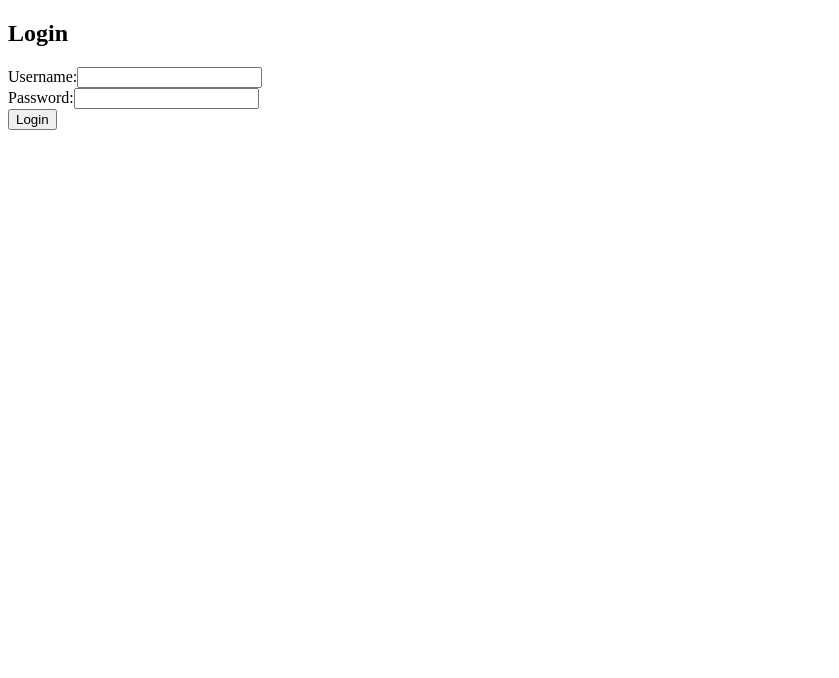
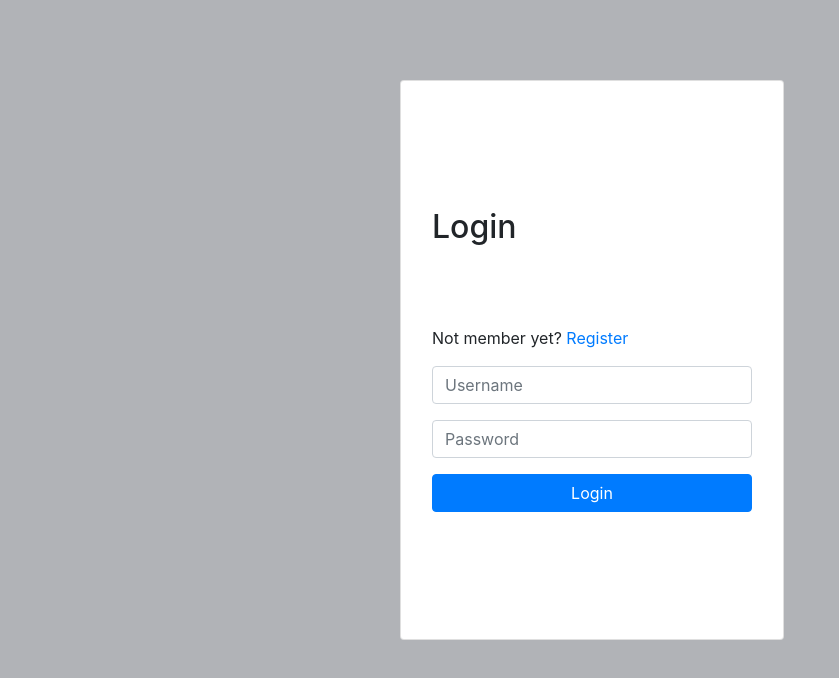
Before and after one commit to BDSDM/jwtTrainingFrontend, an Angular app: page /login in a window 1280 px wide. Shown: the top 678 px of the page, without its empty margins (0-839 px from the left). Built offline with nearby package versions, Linux system fonts and the light colour scheme.

Commit message:
Token management

```diff
--- a/src/app/app-routing.module.ts
+++ b/src/app/app-routing.module.ts
@@ -6,11 +6,11 @@ import { HomeComponent } from './home/home.component';
 import { DashboardComponent } from './dashboard/dashboard.component';
 
 const routes: Routes = [
-  { path: '', redirectTo: '/login', pathMatch: 'full' }, // Redirection par défaut vers login
   { path: 'login', component: LoginComponent },
   { path: 'register', component: RegisterComponent },
   { path: 'home', component: HomeComponent },
   { path: 'dashboard', component: DashboardComponent },
+  { path: '', redirectTo: '/login', pathMatch: 'full' }, // Redirection par défaut vers login
 ];
 
 @NgModule({
--- a/src/app/app.component.ts
+++ b/src/app/app.component.ts
@@ -1,10 +1,16 @@
 import { Component } from '@angular/core';
+import { AuthService } from './auth.service';
+import { Router } from '@angular/router';
 
 @Component({
   selector: 'app-root',
   templateUrl: './app.component.html',
-  styleUrls: ['./app.component.css']
+  styleUrls: ['./app.component.css'],
 })
 export class AppComponent {
   title = 'aJwtTrainingFrontend';
+  constructor(private authService: AuthService, private router: Router) {}
+  ngOnInit(): void {
+    this.authService.checkActivity();
+  }
 }
--- a/src/app/app.module.ts
+++ b/src/app/app.module.ts
@@ -1,14 +1,16 @@
 import { NgModule } from '@angular/core';
 import { BrowserModule } from '@angular/platform-browser';
 import { FormsModule } from '@angular/forms';
-import { HttpClientModule } from '@angular/common/http';
+import { HttpClientModule, HTTP_INTERCEPTORS } from '@angular/common/http'; // Assurez-vous que HttpClientModule et HTTP_INTERCEPTORS sont importés
+import { RouterModule } from '@angular/router'; // Si vous utilisez des routes dans votre application
 
 import { AppComponent } from './app.component';
-import { AppRoutingModule } from './app-routing.module';
+import { AppRoutingModule } from './app-routing.module'; // Vérifiez que vous avez correctement configuré le routage
 import { LoginComponent } from './login/login.component';
 import { RegisterComponent } from './register/register.component';
 import { HomeComponent } from './home/home.component';
 import { DashboardComponent } from './dashboard/dashboard.component';
+import { TokenInterceptorService } from './auth/token-interceptor.service';
 
 @NgModule({
   declarations: [
@@ -18,8 +20,20 @@ import { DashboardComponent } from './dashboard/dashboard.component';
     HomeComponent,
     DashboardComponent,
   ],
-  imports: [BrowserModule, AppRoutingModule, FormsModule, HttpClientModule],
-  providers: [],
+  imports: [
+    BrowserModule,
+    AppRoutingModule,
+    FormsModule,
+    HttpClientModule,
+    RouterModule, // Ajoutez RouterModule si vous utilisez des routes
+  ],
+  providers: [
+    {
+      provide: HTTP_INTERCEPTORS,
+      useClass: TokenInterceptorService,
+      multi: true,
+    },
+  ],
   bootstrap: [AppComponent],
 })
 export class AppModule {}
--- a/src/app/auth.service.ts
+++ b/src/app/auth.service.ts
@@ -1,6 +1,7 @@
 import { Injectable } from '@angular/core';
 import { HttpClient } from '@angular/common/http';
 import { Observable } from 'rxjs';
+import { Router } from '@angular/router';
 
 @Injectable({
   providedIn: 'root',
@@ -8,7 +9,26 @@ import { Observable } from 'rxjs';
 export class AuthService {
   private apiUrl = 'http://localhost:8081/api';
 
-  constructor(private http: HttpClient) {}
+  constructor(private http: HttpClient, private router: Router) {}
+
+  logout() {
+    localStorage.removeItem('jwt');
+    this.router.navigate(['/login']);
+  }
+
+  checkActivity() {
+    const token = localStorage.getItem('jwt');
+    if (token) {
+      const jwt = JSON.parse(atob(token.split('.')[1]));
+
+      const expires = new Date(jwt.exp * 1000);
+      const timeout = expires.getTime() - Date.now();
+      //Vérifier si le token a expiré
+      if (timeout <= 0) {
+        this.logout();
+      }
+    }
+  }
 
   login(username: string, password: string): Observable<any> {
     return this.http.post<any>(`${this.apiUrl}/users/login`, {
--- a/src/app/auth/token-interceptor.service.ts
+++ b/src/app/auth/token-interceptor.service.ts
@@ -4,8 +4,10 @@ import {
   HttpRequest,
   HttpHandler,
   HttpEvent,
+  HttpErrorResponse,
 } from '@angular/common/http';
-import { Observable } from 'rxjs';
+import { Observable, throwError } from 'rxjs';
+import { catchError } from 'rxjs/operators';
 
 @Injectable({
   providedIn: 'root',
@@ -18,6 +20,7 @@ export class TokenInterceptorService implements HttpInterceptor {
     const token = localStorage.getItem('jwt');
     let modifiedReq = req;
 
+    // Ajouter le token à l'en-tête Authorization si disponible
     if (token) {
       modifiedReq = req.clone({
         setHeaders: {
@@ -26,6 +29,13 @@ export class TokenInterceptorService implements HttpInterceptor {
       });
     }
 
-    return next.handle(modifiedReq);
+    // Passer la requête au handler suivant
+    return next.handle(modifiedReq).pipe(
+      catchError((error: HttpErrorResponse) => {
+        console.error('HTTP Error occurred:', error);
+        // Vous pouvez gérer les erreurs génériques ici si nécessaire
+        return throwError(error);
+      })
+    );
   }
 }
--- a/src/app/home/home.component.html
+++ b/src/app/home/home.component.html
@@ -2,3 +2,4 @@
   <h2>Home Page</h2>
   <p>Welcome to the home page!</p>
 </div>
+<button (click)="deconnexion()">Deconnexion</button>
--- a/src/app/home/home.component.ts
+++ b/src/app/home/home.component.ts
@@ -1,5 +1,6 @@
 import { Component, OnInit } from '@angular/core';
 import { AuthService } from '../auth.service';
+import { Router } from '@angular/router';
 
 @Component({
   selector: 'app-home',
@@ -9,16 +10,19 @@ import { AuthService } from '../auth.service';
 export class HomeComponent implements OnInit {
   data: any;
 
-  constructor(private authService: AuthService) {}
+  constructor(private authService: AuthService, private router: Router) {}
 
   ngOnInit() {
-    this.authService.getHomeContent().subscribe(
+    /* this.authService.getHomeContent().subscribe(
       (data) => {
         this.data = data;
       },
       (error) => {
         console.error('Error:', error);
       }
-    );
+    ); */
+  }
+  deconnexion() {
+    this.authService.logout();
   }
 }
--- a/src/app/login/login.component.html
+++ b/src/app/login/login.component.html
@@ -1,4 +1,4 @@
-<div class="container">
+<!-- <div class="container">
   <h2>Login</h2>
   <form (ngSubmit)="login()">
     <div class="form-group">
@@ -26,3 +26,51 @@
     <button type="submit" class="btn btn-primary">Login</button>
   </form>
 </div>
+ -->
+
+<!-- auth.component.html -->
+
+<div
+  class="card mb-4 bg-white d-flex justify-content-center align-items-center"
+  style="
+    width: 24rem;
+    max-width: 90%;
+    margin-left: 25rem;
+    height: 70vh;
+    margin-top: 10vh;
+  "
+>
+  <h2 style="width: 20rem; margin-bottom: 5rem">Login</h2>
+  <p style="width: 20rem">
+    Not member yet?
+    <a [routerLink]="['/register']">Register</a>
+  </p>
+  <form (ngSubmit)="login()">
+    <div class="form-group">
+      <input
+        type="text"
+        id="username"
+        [(ngModel)]="username"
+        name="username"
+        class="form-control"
+        placeholder="Username"
+        style="width: 20rem"
+        required
+      />
+    </div>
+    <div class="form-group">
+      <input
+        type="password"
+        id="password"
+        [(ngModel)]="password"
+        name="password"
+        class="form-control"
+        placeholder="Password"
+        required
+      />
+    </div>
+    <button type="submit" class="btn btn-primary" style="width: 20rem">
+      Login
+    </button>
+  </form>
+</div>
--- a/src/app/login/login.component.ts
+++ b/src/app/login/login.component.ts
@@ -12,16 +12,20 @@ export class LoginComponent {
   password: string = '';
 
   constructor(private authService: AuthService, private router: Router) {}
+  createNewAccount() {
+    this.router.navigate(['/home']);
+  }
+  login() {
+    this.authService.login(this.username, this.password).subscribe({
+      next: (response) => {
+        localStorage.setItem('jwt', response.token);
+        console.log(response.token);
 
-  login() {
-    this.authService.login(this.username, this.password).subscribe(
-      (response) => {
-        localStorage.setItem('jwt', response.token);
         this.router.navigate(['/home']);
       },
-      (error) => {
+      error: (error) => {
         console.error('Login error:', error);
-      }
-    );
+      },
+    });
   }
 }
--- a/src/app/register/register.component.html
+++ b/src/app/register/register.component.html
@@ -1,6 +1,6 @@
-<div class="container">
+<!-- <div class="container">
   <h2>Register</h2>
-  <form (ngSubmit)="register()">
+  <form (ngSubmit)="register_2()">
     <div class="form-group">
       <label for="username">Username:</label>
       <input
@@ -25,4 +25,49 @@
     </div>
     <button type="submit" class="btn btn-primary">Register</button>
   </form>
+</div> -->
+
+<div
+  class="card mb-4 bg-white d-flex justify-content-center align-items-center"
+  style="
+    width: 24rem;
+    max-width: 90%;
+    margin-left: 25rem;
+    height: 70vh;
+    margin-top: 10vh;
+  "
+>
+  <h2 style="width: 20rem; margin-bottom: 5rem">Register</h2>
+  <p style="width: 20rem">
+    Already registered?
+    <a [routerLink]="['/login']">Login</a>
+  </p>
+  <form (ngSubmit)="register_2()">
+    <div class="form-group">
+      <input
+        type="text"
+        id="username"
+        [(ngModel)]="username"
+        name="username"
+        class="form-control"
+        placeholder="Username"
+        style="width: 20rem"
+        required
+      />
+    </div>
+    <div class="form-group">
+      <input
+        type="password"
+        id="password"
+        [(ngModel)]="password"
+        name="password"
+        class="form-control"
+        placeholder="Password"
+        required
+      />
+    </div>
+    <button type="submit" class="btn btn-primary" style="width: 20rem">
+      Register
+    </button>
+  </form>
 </div>
--- a/src/app/register/register.component.ts
+++ b/src/app/register/register.component.ts
@@ -12,8 +12,11 @@ export class RegisterComponent {
   password: string = '';
 
   constructor(private authService: AuthService, private router: Router) {}
+  ngOnInit(): void {
+    // Assurez-vous qu'il n'y a pas de redirection ici
+  }
 
-  register() {
+  register_2() {
     this.authService.register(this.username, this.password).subscribe(
       () => {
         this.router.navigate(['/login']);
--- a/src/index.html
+++ b/src/index.html
@@ -1,13 +1,17 @@
-<!doctype html>
+<!DOCTYPE html>
 <html lang="en">
-<head>
-  <meta charset="utf-8">
-  <title>AJwtTrainingFrontend</title>
-  <base href="/">
-  <meta name="viewport" content="width=device-width, initial-scale=1">
-  <link rel="icon" type="image/x-icon" href="favicon.ico">
-</head>
-<body>
-  <app-root></app-root>
-</body>
+  <head>
+    <meta charset="utf-8" />
+    <title>AJwtTrainingFrontend</title>
+    <base href="/" />
+    <meta name="viewport" content="width=device-width, initial-scale=1" />
+    <link rel="icon" type="image/x-icon" href="favicon.ico" />
+    <link
+      rel="stylesheet"
+      href="https://stackpath.bootstrapcdn.com/bootstrap/4.5.2/css/bootstrap.min.css"
+    />
+  </head>
+  <body style="background-color: #b1b3b7">
+    <app-root></app-root>
+  </body>
 </html>
```
